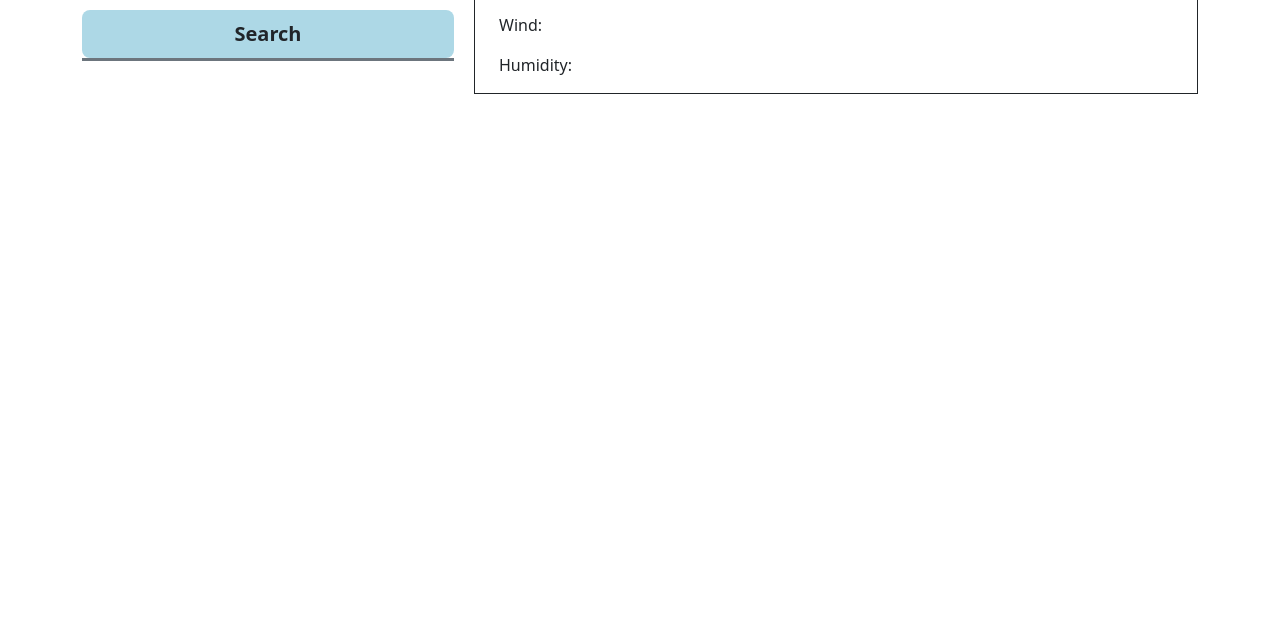
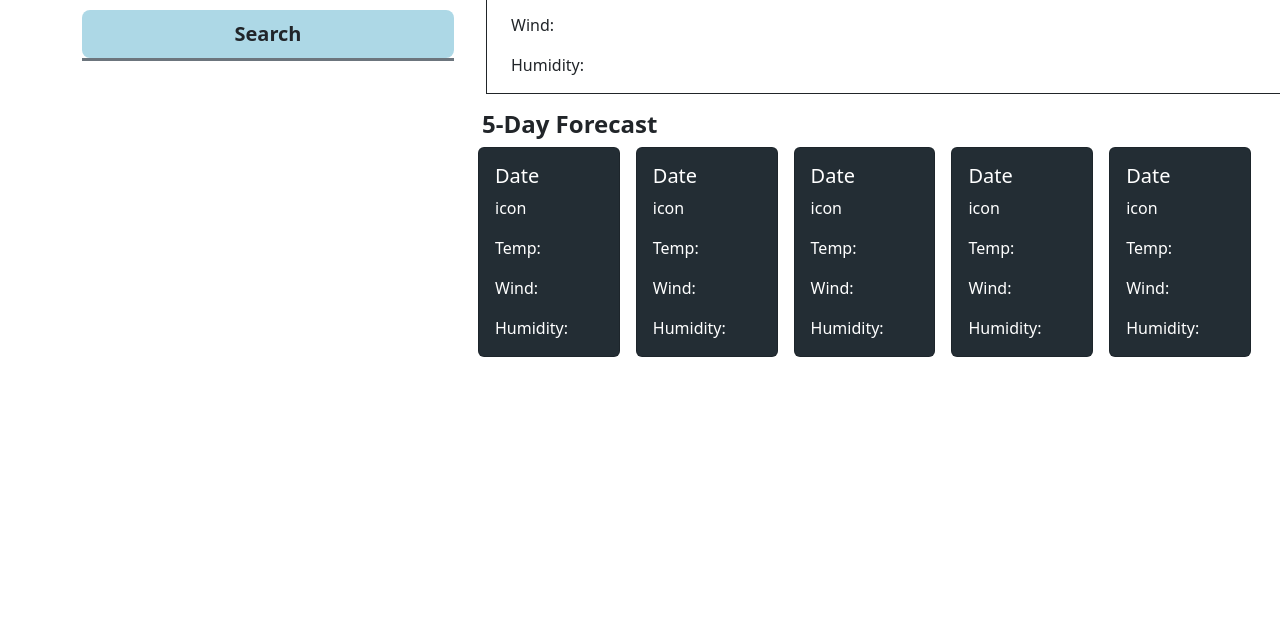
Before and after one commit to samvillafana/weather-dashboard, a plain HTML site: page index.html in a window 1280 px wide. Shown: the part 182-800 px from the top of the page. Drawn offline with nearby package versions, Linux system fonts and the light colour scheme.

Commit message:
added forecast cards

```diff
--- a/index.html
+++ b/index.html
@@ -32,11 +32,70 @@
             <!--This is where our search history will append to -->
 
         </div>
-        <div class="jumbotron border border-dark">
+        <div class="container col-9">
+            <div class="jumbotron border border-dark mb-3">
             <h2 class="h2 fw-bold ms-3 mt-2 mb-3">Atlanta</h2>
             <p class="mb-3 ms-4">Temp:</p>
             <p class="mb-3 ms-4">Wind:</p>
             <p class="mb-3 ms-4">Humidity:</p>
+        </div>
+        <h2 class="h4 fw-bold ms-3">5-Day Forecast</h2>
+        <div class="container forecast-row">
+          <!-- where the 5 day forecast cards are display -->
+          <div class="card me-3" style="width: 18rem">
+            <div class="card-body">
+              <h5 class="card-title">Date</h5>
+              <p class="card-text">icon</p>
+              <p class="card-text">Temp:</p>
+              <p class="card-text">Wind:</p>
+              <p class="card-text">Humidity:</p>
+            </div>
+          </div>
+          <!-- day 2 -->
+
+          <div class="card me-3" style="width: 18rem">
+            <div class="card-body">
+              <h5 class="card-title">Date</h5>
+              <p class="card-text">icon</p>
+              <p class="card-text">Temp:</p>
+              <p class="card-text">Wind:</p>
+              <p class="card-text">Humidity:</p>
+            </div>
+          </div>
+          <!-- day 3 -->
+          <div class="card me-3" style="width: 18rem">
+            <div class="card-body">
+              <h5 class="card-title">Date</h5>
+              <p class="card-text">icon</p>
+              <p class="card-text">Temp:</p>
+              <p class="card-text">Wind:</p>
+              <p class="card-text">Humidity:</p>
+            </div>
+          </div>
+          <!-- day 3 -->
+          <div class="card me-3" style="width: 18rem">
+            <div class="card-body">
+              <h5 class="card-title">Date</h5>
+              <p class="card-text">icon</p>
+              <p class="card-text">Temp:</p>
+              <p class="card-text">Wind:</p>
+              <p class="card-text">Humidity:</p>
+            </div>
+          </div>
+          <!-- day 4 -->
+          <div class="card me-3" style="width: 18rem">
+            <div class="card-body">
+              <h5 class="card-title">Date</h5>
+              <p class="card-text">icon</p>
+              <p class="card-text">Temp:</p>
+              <p class="card-text">Wind:</p>
+              <p class="card-text">Humidity:</p>
+            </div>
+          </div>
+          <!-- day 5 -->
+
+
+        </div>
             <!-- city name date and icon -->
 
         </div>
--- a/style.css
+++ b/style.css
@@ -23,3 +23,13 @@
     margin-left: 20px !important;
     width: 100%;
   }
+
+  .forecast-row{
+display: flex;
+width: 100%;
+
+  }
+  .card{
+    background-color: #232d34;
+    color: white;
+  }
```
